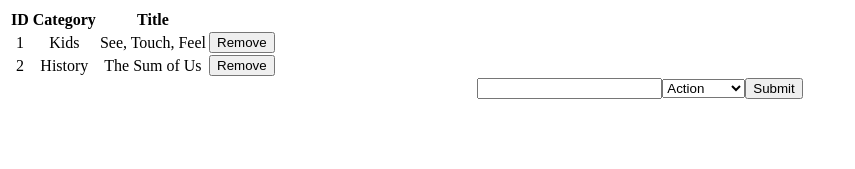
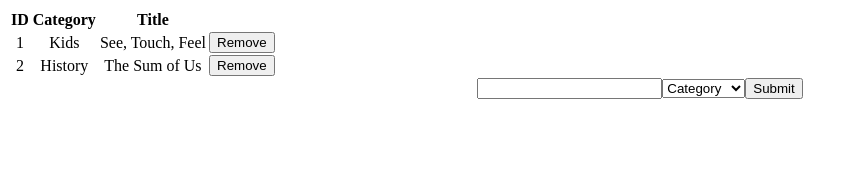
Before and after one commit to sanadwj/Book-Store-CMS, a React (Create React App) app: page / in a window 1280 px wide. Shown: the top 169 px of the page, without its empty margins (0-855 px from the left). Built offline with nearby package versions, Linux system fonts and the light colour scheme.

Commit message:
Fix category options
Reset input and category value after submit

```diff
--- a/src/containers/BooksForm.js
+++ b/src/containers/BooksForm.js
@@ -24,14 +24,15 @@ const BooksForm = () => {
       title,
       category,
     }));
-    setTitle('');
-    setCategory('');
+    setTitle({ value: '' });
+    setCategory({ value: '' });
   };
 
   return (
     <form onSubmit={handleSubmit}>
       <input onChange={handleInputChange} value={title.value} />
-      <select onChange={handleSelectChange} value={category.value}>
+      <select required onChange={handleSelectChange} value={category.value}>
+        <option value="">Category</option>
         {categories.map(category => (
           <option key={category}>
             {category}
--- a/src/containers/BooksList.js
+++ b/src/containers/BooksList.js
@@ -11,7 +11,6 @@ const BooksList = () => {
     const id = parseFloat(e.target.value);
     dispatch(removeBook(id));
   };
-
   return (
     <table>
       <thead>
```
